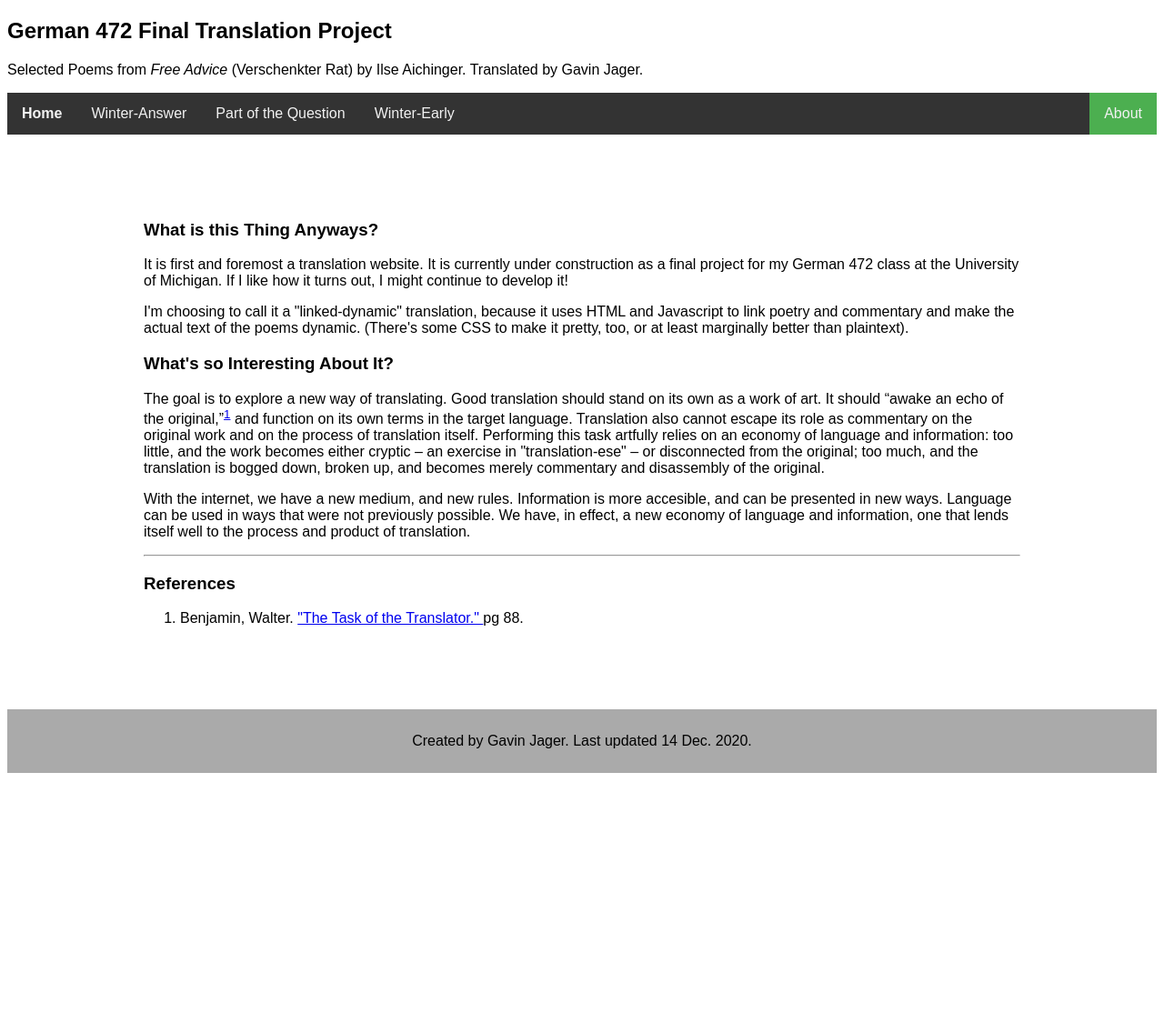
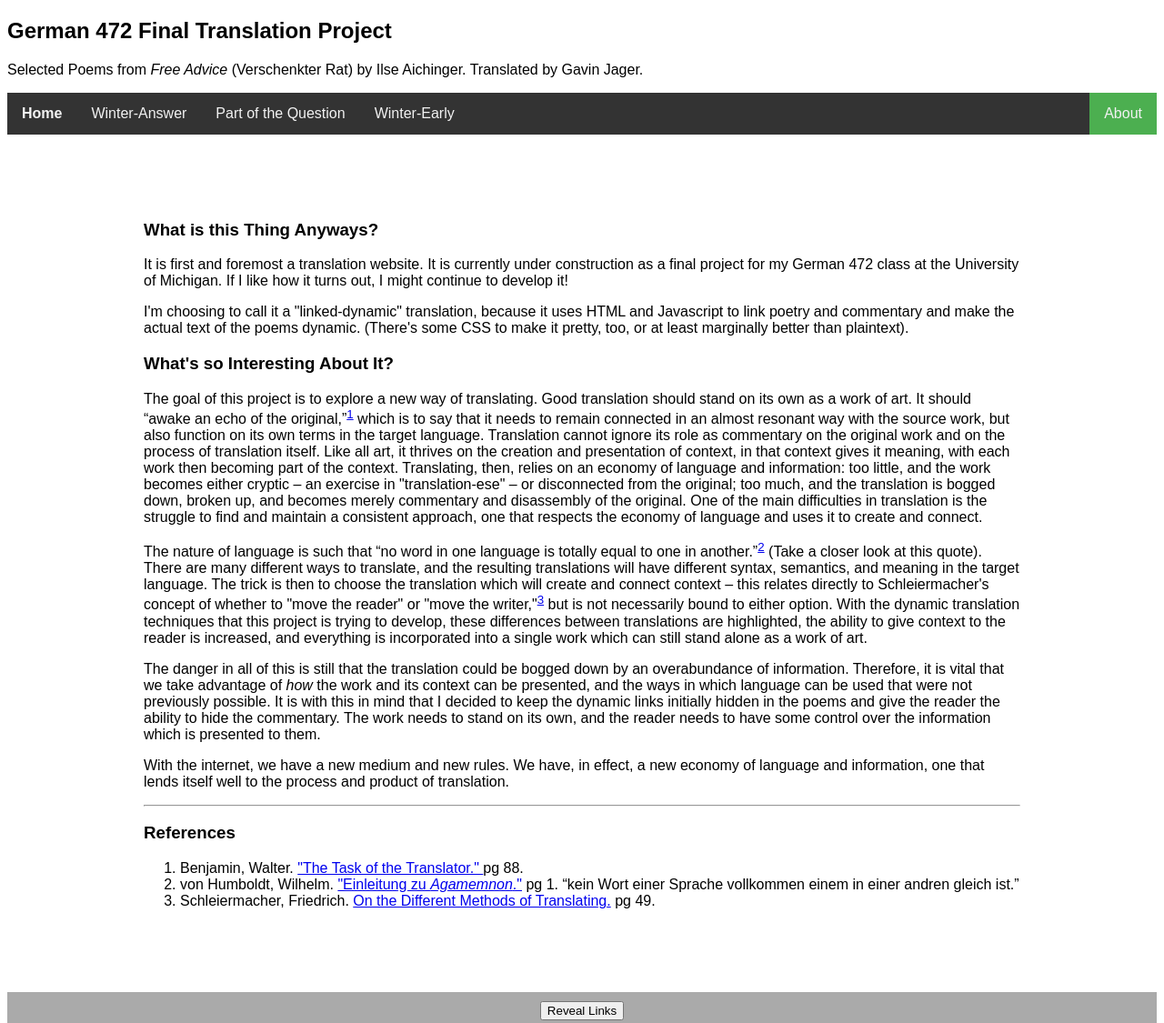
Before and after one commit to gavjager/linked_translation, a plain HTML site: page about.html in a window 1280 px wide. Shown: the top 1125 px of the page at 91% size. Before the commit the page ends 858 px from the top, so only its background shows below. Drawn offline with Linux system fonts and the light colour scheme.

Commit message:
updated how-to and wrote some commentary

```diff
--- a/about.html
+++ b/about.html
@@ -5,7 +5,13 @@
         <meta charset="UTF-8">
         <meta name="viewport" content="width=device-width, initial-scale=1.0">
         <link rel="stylesheet" href="style.css">
-        <title>Free Advice: Home</title>
+        <title>Linked-Dynamic Translation</title>
+        <script src="js/text_functions.js">
+          // basic text manipulation functions
+        </script>
+        <script src="js/about.js">
+          // variables for dynamic text replacement
+        </script>
 </head>
 
 <body>
@@ -41,47 +47,96 @@
       </p>
       <h3>What's so Interesting About It?</h3>
       <p>
-        The goal is to explore a new way of translating.
+        The goal of this project is to explore a new way of translating.
         Good translation should stand on its own as
         a work of art. It should
         <q>awake an echo of the original,</q><sup><a
           href="#Benjamin">1</a></sup>
-        and function on its own terms
-        in the target language. Translation also cannot
-        escape its role as commentary on the original work
-        and on the process of translation itself.
-        Performing this task artfully relies
+        which is to say that it needs to remain connected in an almost resonant way
+        with the source work, but also function on its own terms
+        in the target language. Translation cannot
+        ignore its role as commentary on the original work
+        and on the process of translation itself. Like all art, it thrives on the creation and
+        presentation of context, in that context gives it meaning, with each work then becoming
+        part of the context.
+        Translating, then, relies
         on an economy of language and information:
         too little, and the work becomes either cryptic – an
         exercise in "translation-ese" – or disconnected from the
         original; too much, and the translation is bogged down,
         broken up, and becomes merely commentary and disassembly
-        of the original.
+        of the original. One of the main difficulties in translation is the
+        struggle to find and maintain a consistent approach, one that
+        respects the economy of language and uses it to create
+        and connect.
       </p>
       <p>
-        With the internet, we have a new medium, and new rules.
-        Information is more accesible, and can be
-        presented in new ways. Language can be used in ways that
-        were not previously possible. We have, in effect, a new
+        The nature of language is such that
+        <q><span id="0" class="linky">no word</span>
+          <span id="1"class="linky">in one</span>
+          <span id="2"class="linky">language</span>
+          <span id="3"class="linky">is totally</span>
+          <span id="4"class="linky">equal</span>
+          <span id="5"class="linky">to one</span>
+          <span id="6"class="linky">in another</span>.</q><sup><a href="#Humboldt">2</a></sup>
+        (Take a closer look at this quote). There are many different ways to translate, and the resulting
+        translations will have different syntax, semantics, and meaning in the target language.
+        The trick is then to choose the translation which will create and connect context –
+        this relates directly to Schleiermacher's concept of whether to "move the reader"
+        or "move the writer,"<sup><a href="#Schleiermacher">3</a></sup> but is not necessarily
+        bound to either option.
+        With the dynamic translation techniques that this project is trying to develop,
+        these differences between translations are highlighted, the ability to give context to
+        the reader is increased, and everything is incorporated into a single
+        work which can still stand alone as a work of art.
+      </p>
+      <p>
+        The danger in all of this
+        is still that the translation could be bogged down by an overabundance of
+        information. Therefore, it is vital that we take advantage of <em>how</em>
+        the work and its context can be presented, and the ways in which language can be used that
+        were not previously possible.
+        It is with this in mind that I decided
+        to keep the dynamic links initially hidden in the poems and give the reader the ability
+        to hide the commentary. The work needs to stand on its own, and the reader needs
+        to have some control over the information which is presented to them.
+      </p>
+      <p>
+        With the internet, we have a new medium and new rules.
+        We have, in effect, a new
         economy of language and information, one that lends itself
         well to the process and product of translation.
-
       </p>
 
       <hr>
+
       <h3>References</h3>
       <ol>
-        <li name="Benjamin">Benjamin, Walter.
-          <a href="texts/Benjamin_Task_of_the_translator.pdf">
+        <li id="Benjamin">Benjamin, Walter.
+          <a target="_blank" href="texts/Benjamin_Task_of_the_translator.pdf">
             "The Task of the Translator."
           </a> pg 88.
+        </li>
+        <li id="Humboldt">von Humboldt, Wilhelm.
+          <a target="_blank" href="texts/Humboldt_Einleitung-1.pdf">"Einleitung
+            zu <em>Agamemnon</em>."</a> pg 1. <q>kein Wort einer Sprache vollkommen einem in einer andren gleich ist.</q>
+        </li>
+        <li id="Schleiermacher">Schleiermacher, Friedrich.
+          <a target="_blank" href="texts/Schleiermacher.pdf">On the Different Methods of Translating.</a> pg 49.
         </li>
       </ol>
     </div>
 
+    <div id="commentary"></div>
+
     <div class="footer">
+      <button onclick="revealLinks()">Reveal Links</button>
       <p>Created by Gavin Jager. Last updated 14 Dec. 2020.</p>
     </div>
+
+    <script>
+      make_links();
+    </script>
 
 </body>
 
```
Also changed, not shown: index.html (+24 -19 lines), part-of-the-question.html (+1 -1 lines), winter-answer.html (+1 -1 lines), winter-early.html (+1 -1 lines), 2 other files.
